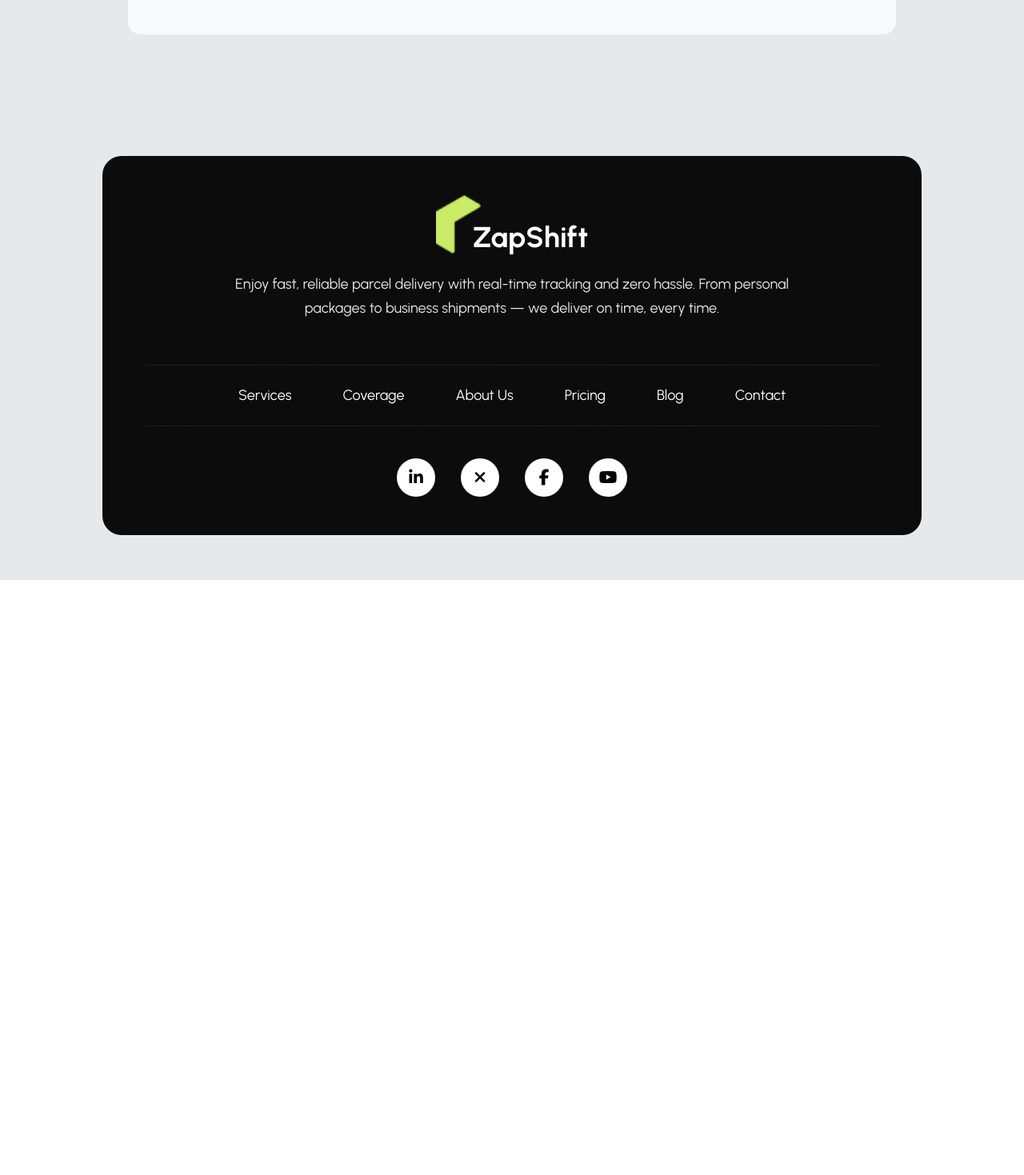
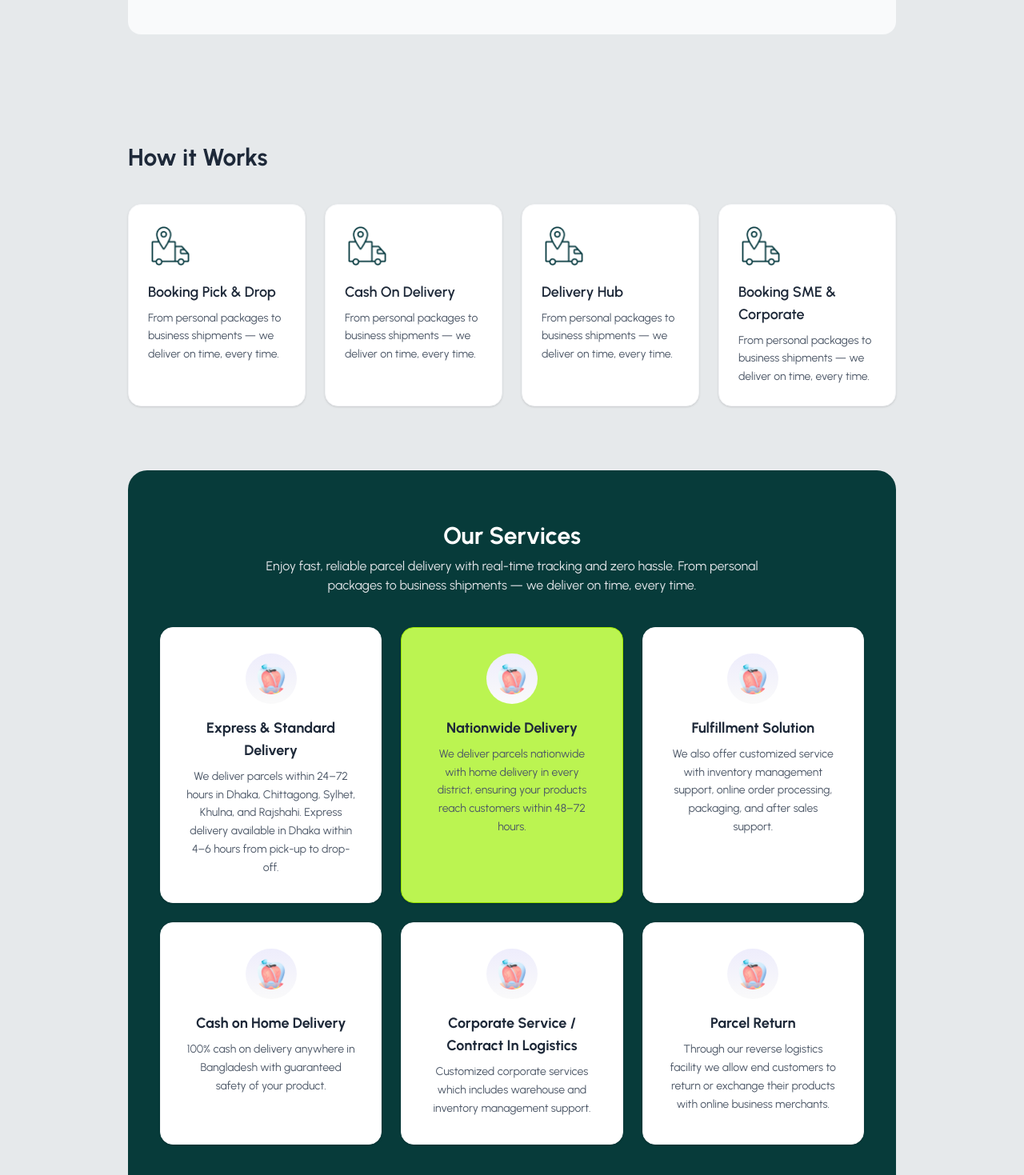
Before and after one commit to amdadislam01/zap-shift-client, a React (Vite) app: page / in a window 1280 px wide. Shown: the part 680-2149 px from the top of the page at 80% size. Before the commit the page ends 1405 px from the top, so only its background shows below. Built offline with nearby package versions, Linux system fonts and the light colour scheme.

Commit message:
How it work is complate

```diff
--- /dev/null
+++ b/src/components/HowItWorks.jsx
@@ -0,0 +1,56 @@
+import React from "react";
+import bokkingicon from "../assets/bookingIcon.png";
+
+const HowItWorks = () => {
+  const items = [
+    {
+      title: "Booking Pick & Drop",
+      text: "From personal packages to business shipments — we deliver on time, every time.",
+      icon: bokkingicon,
+    },
+    {
+      title: "Cash On Delivery",
+      text: "From personal packages to business shipments — we deliver on time, every time.",
+      icon: bokkingicon,
+    },
+    {
+      title: "Delivery Hub",
+      text: "From personal packages to business shipments — we deliver on time, every time.",
+      icon: bokkingicon,
+    },
+    {
+      title: "Booking SME & Corporate",
+      text: "From personal packages to business shipments — we deliver on time, every time.",
+      icon: bokkingicon,
+    },
+  ];
+
+  return (
+    <section className="w-full flex justify-center px-4 sm:px-6 lg:px-10 py-10">
+      <div className="w-[95%] sm:w-[90%] lg:w-[85%] xl:w-[80%] 2xl:w-[72%]">
+        <h2 className="text-3xl font-bold text-gray-800 mb-10 text-center md:text-left">
+          How it Works
+        </h2>
+
+        <div className="grid grid-cols-1 sm:grid-cols-2 lg:grid-cols-4 gap-6">
+          {items.map((item, i) => (
+            <div
+              key={i}
+              className="bg-white p-6 rounded-2xl shadow-sm border border-gray-100 hover:shadow-md transition-all"
+            >
+              <img src={item.icon} className="w-14 mb-4" alt="icon" />
+              <h3 className="font-semibold text-gray-800 text-lg mb-2">
+                {item.title}
+              </h3>
+              <p className="text-gray-600 text-sm leading-relaxed">
+                {item.text}
+              </p>
+            </div>
+          ))}
+        </div>
+      </div>
+    </section>
+  );
+};
+
+export default HowItWorks;
--- /dev/null
+++ b/src/components/ServicesWrok.jsx
@@ -0,0 +1,83 @@
+import React from "react";
+import service from "../assets/service.png";
+
+const ServicesWrok = () => {
+  const services = [
+    {
+      title: "Express & Standard Delivery",
+      text: "We deliver parcels within 24–72 hours in Dhaka, Chittagong, Sylhet, Khulna, and Rajshahi. Express delivery available in Dhaka within 4–6 hours from pick-up to drop-off.",
+      icon: service,
+      highlight: false,
+    },
+    {
+      title: "Nationwide Delivery",
+      text: "We deliver parcels nationwide with home delivery in every district, ensuring your products reach customers within 48–72 hours.",
+      icon: service,
+      highlight: true,
+    },
+    {
+      title: "Fulfillment Solution",
+      text: "We also offer customized service with inventory management support, online order processing, packaging, and after sales support.",
+      icon: service,
+      highlight: false,
+    },
+    {
+      title: "Cash on Home Delivery",
+      text: "100% cash on delivery anywhere in Bangladesh with guaranteed safety of your product.",
+      icon: service,
+      highlight: false,
+    },
+    {
+      title: "Corporate Service / Contract In Logistics",
+      text: "Customized corporate services which includes warehouse and inventory management support.",
+      icon: service,
+      highlight: false,
+    },
+    {
+      title: "Parcel Return",
+      text: "Through our reverse logistics facility we allow end customers to return or exchange their products with online business merchants.",
+      icon: service,
+      highlight: false,
+    },
+  ];
+
+  return (
+    <section className="w-full flex justify-center px-4 sm:px-6 lg:px-10 py-10">
+      <div className="w-[95%] sm:w-[90%] lg:w-[85%] xl:w-[80%] 2xl:w-[72%] bg-[#073B3A] rounded-3xl py-16 px-6 sm:px-10">
+        <h2 className="text-3xl font-bold text-white text-center">
+          Our Services
+        </h2>
+        <p className="text-gray-200 text-center mt-2 max-w-2xl mx-auto">
+          Enjoy fast, reliable parcel delivery with real-time tracking and zero
+          hassle. From personal packages to business shipments — we deliver on
+          time, every time.
+        </p>
+
+        <div className="grid grid-cols-1 sm:grid-cols-2 lg:grid-cols-3 gap-6 mt-10">
+          {services.map((item, i) => (
+            <div
+              key={i}
+              className={`p-8 rounded-2xl shadow-sm border transition-all text-center ${
+                item.highlight
+                  ? "bg-lime-300 border-lime-400"
+                  : "bg-white border-gray-100 hover:shadow-md"
+              }`}
+            >
+              <div className="flex justify-center mb-4">
+                <img src={item.icon} alt="icon" className="w-16 bg-gradient-to-b from-[#EEEDFC] to-[#fafafa] p-3 rounded-full" />
+              </div>
+              <h3 className="font-bold text-gray-800 text-lg mb-2">
+                {item.title}
+              </h3>
+              <p className="text-gray-600 text-sm leading-relaxed">
+                {item.text}
+              </p>
+            </div>
+          ))}
+        </div>
+      </div>
+    </section>
+  );
+};
+
+export default ServicesWrok;
--- a/src/pages/Home.jsx
+++ b/src/pages/Home.jsx
@@ -1,10 +1,14 @@
 import React from 'react'
 import Hero from '../components/Hero'
+import HowItWorks from '../components/HowItWorks'
+import ServicesWrok from '../components/ServicesWrok'
 
 const Home = () => {
   return (
     <div className='mt-6 md:mt-8'>
       <Hero />
+      <HowItWorks />
+      <ServicesWrok />
     </div>
   )
 }
```
